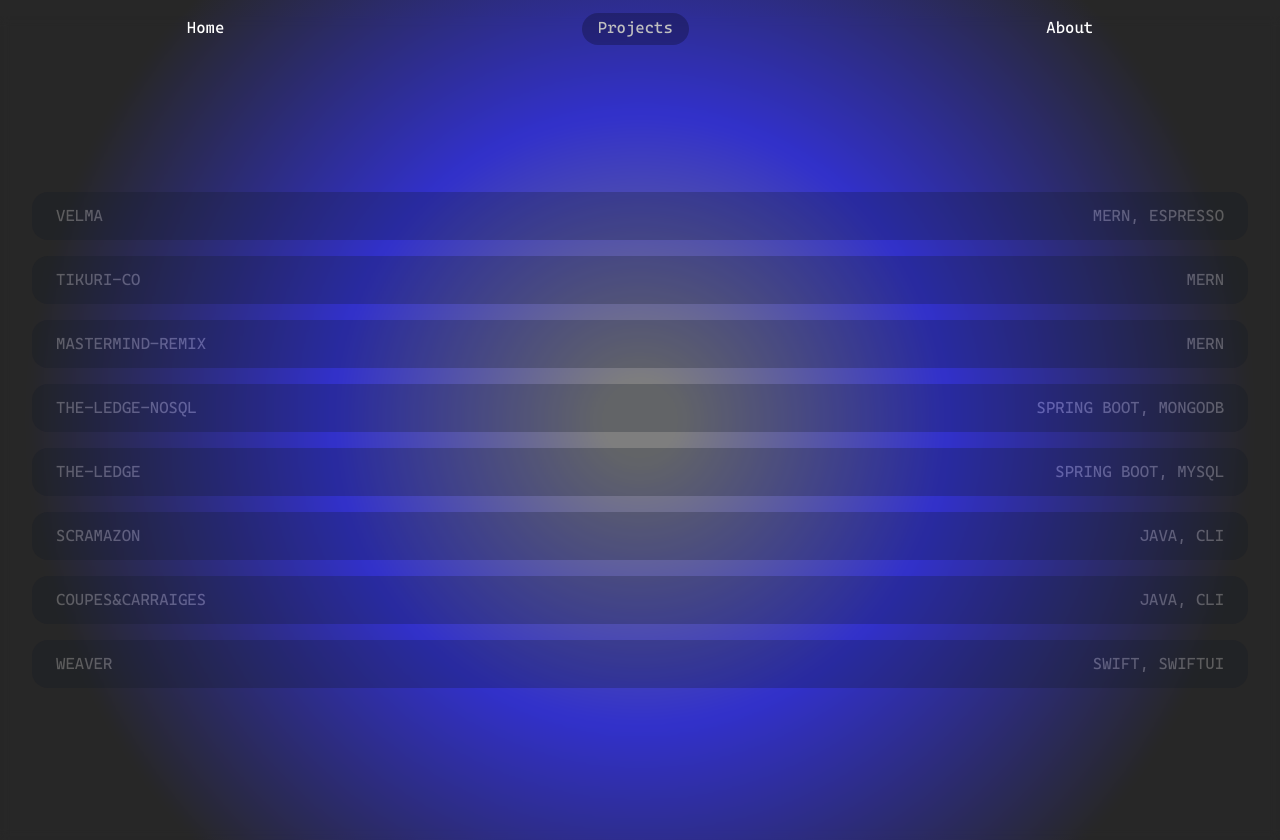
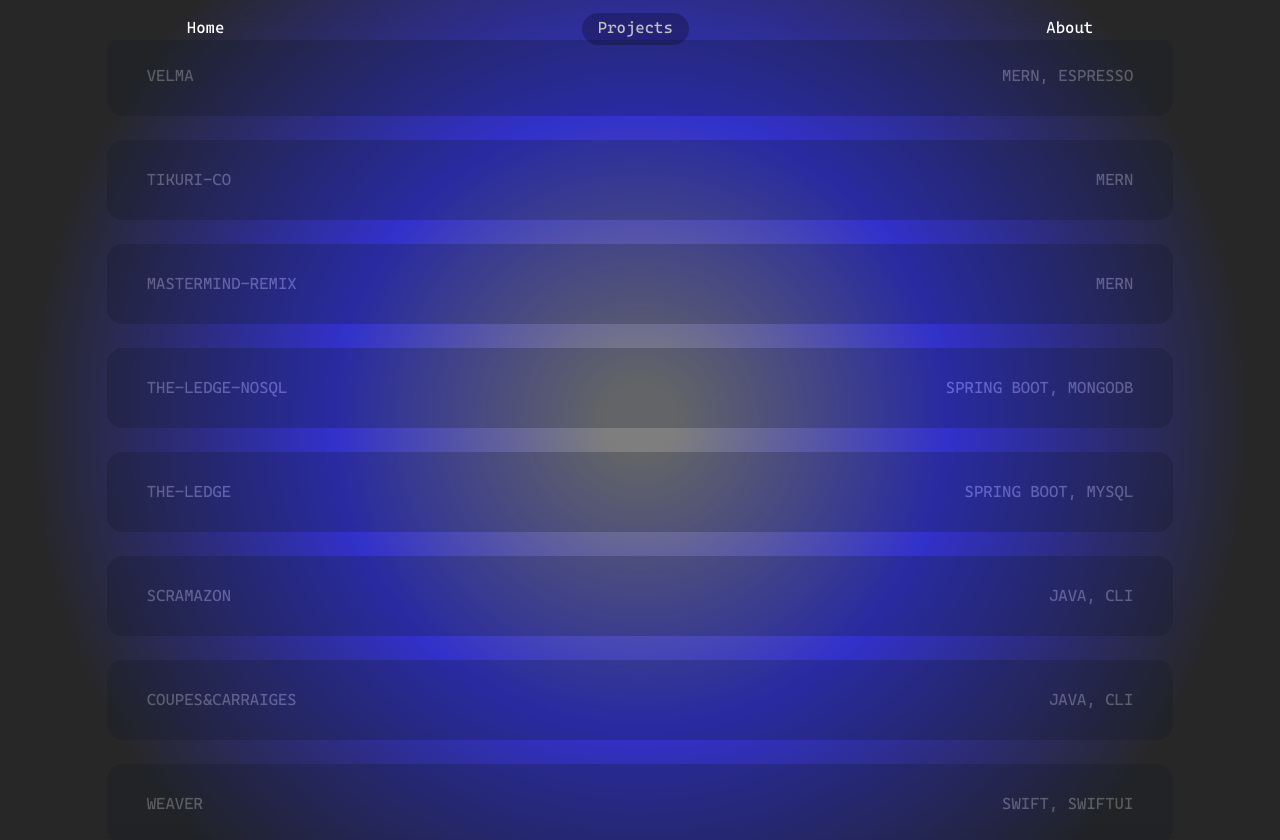
Before and after one commit to danj-jo/danjo, a Next.js app: page /projects in a window 1280 px wide. Built offline with nearby package versions, Linux system fonts and the light colour scheme.

Commit message:
centered items for all screen sizes.

```diff
--- a/app/components/Card.tsx
+++ /dev/null
@@ -1,17 +0,0 @@
-
-export default function Card() {
-    return (
-
-        <div>
-            <p className="sm:w-1024 lg:h-1024
-            text-center lg:mt-50 m-12 p-6 bg-gray-900 opacity-50 text-white rounded-2xl shadow-md
-            flex justify-center">
-                I'm a dedicated, self-taught engineer with industry experience building frontend and fullstack applications. My passion for design and seamless user experiences stems from a deep appreciation for art, aesthetics, and real-world utility. Before transitioning into tech, I spent six years as a barber, honing my eye for detail, creativity, and client-first problem-solving—skills I now bring into every product I build.
-                <br />
-                <br />
-                If you’d like to chat, collaborate, or just say hi, feel free to reach out!
-            </p>
-        </div >
-
-    )
-}
--- a/app/components/ProjectDescription.tsx
+++ b/app/components/ProjectDescription.tsx
@@ -6,7 +6,7 @@ const ProjectDescription: React.FC<descriptionProps> = ({ description, url }: de
     return (
         <div className="flex items-center justify-center h-screen overflow-hidden ">
         <div className="sm:w-96
-        text-center w-96 p-6 bg-gray-900 opacity-50 text-white rounded-2xl shadow-md
+        text-center w-96 p-8 bg-gray-900 opacity-50 text-white rounded-2xl shadow-md
         ">
             <p>
                 {description}
--- a/app/page.tsx
+++ b/app/page.tsx
@@ -34,7 +34,7 @@ export default function TypingEffect() {
     <div className="h-screen flex items-center justify-center mx-auto my-auto">
       <div className="
       text-white text-center text-2xl sm:w-1024
-            text-center lg:w-96 lg:mx-auto lg: my-auto lg:mt-20 p-6 ">
+            text-center lg:w-96 ">
         {text}
         <motion.span
           animate={{ opacity: [0, 1, 0] }}
--- a/app/projects/page.tsx
+++ b/app/projects/page.tsx
@@ -1,7 +1,8 @@
 import Project from "./project"
 export default function Projects() {
     return (
-        <div className=" h-screen flex flex-col justify-center p-6">
+        <div className="flex items-center justify-center h-screen overflow-hidden">
+        <div className="flex flex-col">
             <Project title="VELMA" stack="MERN, Espresso" />
             <Project title="TIKURI-CO" stack="MERN" />
             <Project title="MASTERMIND-REMIX" stack="MERN" />
@@ -11,5 +12,6 @@ export default function Projects() {
             <Project title="COUPES&CARRAIGES" stack="Java, CLI" />
             <Project title="WEAVER" stack="Swift, SwiftUI" />
         </div>
+        </div>
     )
 }
--- a/app/projects/project.tsx
+++ b/app/projects/project.tsx
@@ -4,10 +4,10 @@ interface projectProps {
 }
 const Project = ({ title, stack }: projectProps) => {
     return (
-        <div className="">
-            <a href={`projects/${title.toLowerCase()}`}>
+        <div className="flex flex-col w-screen items-center m-3">
+            <a href={`projects/${title.toLowerCase()}`} className="w-5/6">
                 <div className="
-               overflow-y-hidden m-3 md:m-2 flex justify-around sm:justify-between bg-gray-900 md:p-10 rounded-2xl p-6 md:p-6 sm:h-8 opacity-25 text-white items-center hover:bg-[#9e9e9e] hover:opacity-100 transition-colors duration-300 ease-in  ">
+                flex justify-between  bg-gray-900 sm:p-10 rounded-2xl p-6 sm:h-8 opacity-25 text-white items-center hover:bg-[#9e9e9e] hover:opacity-100 transition-colors duration-300 ease-in  ">
                     <p> {title} </p>
                     <p> {stack.toUpperCase()} </p>
                 </div>
```
